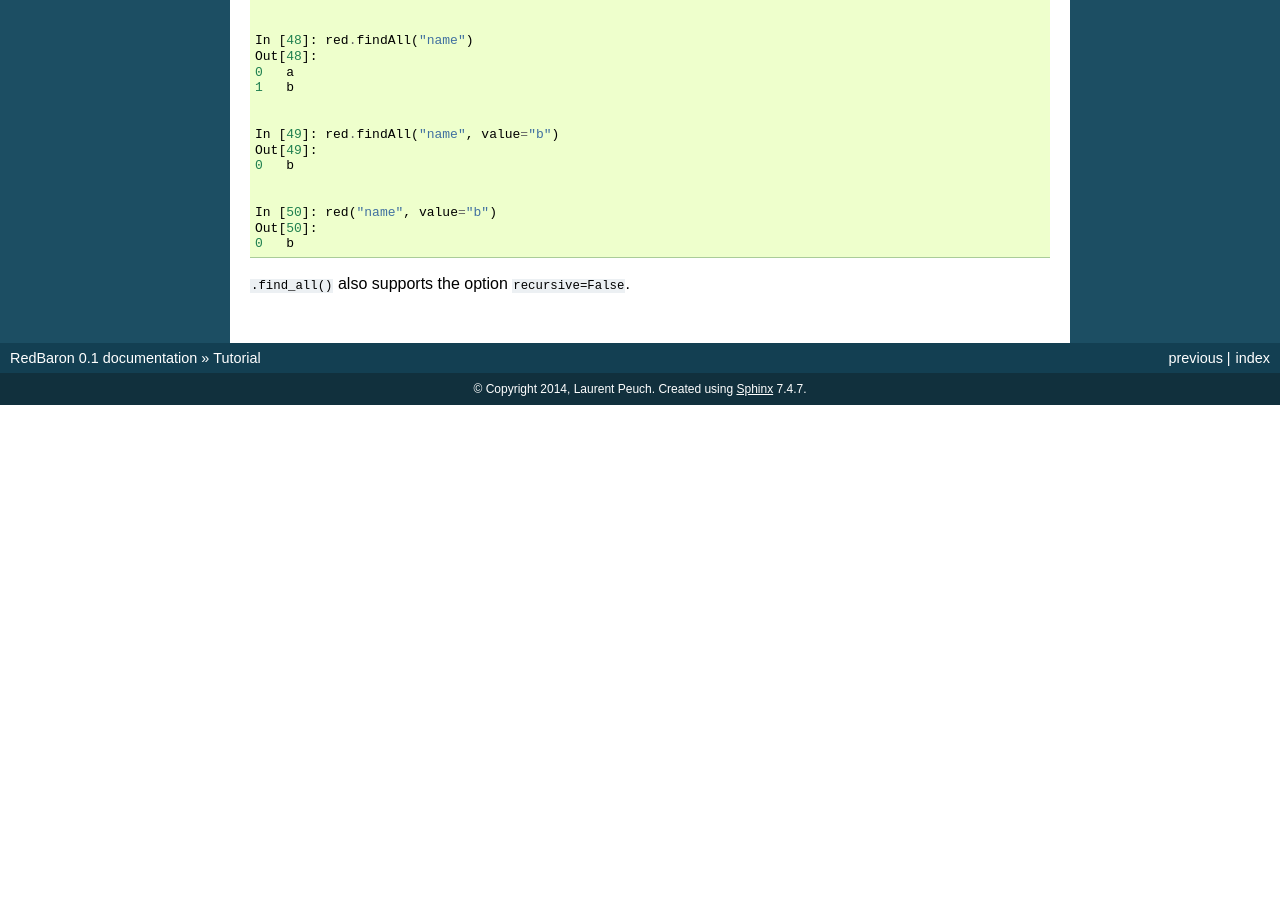
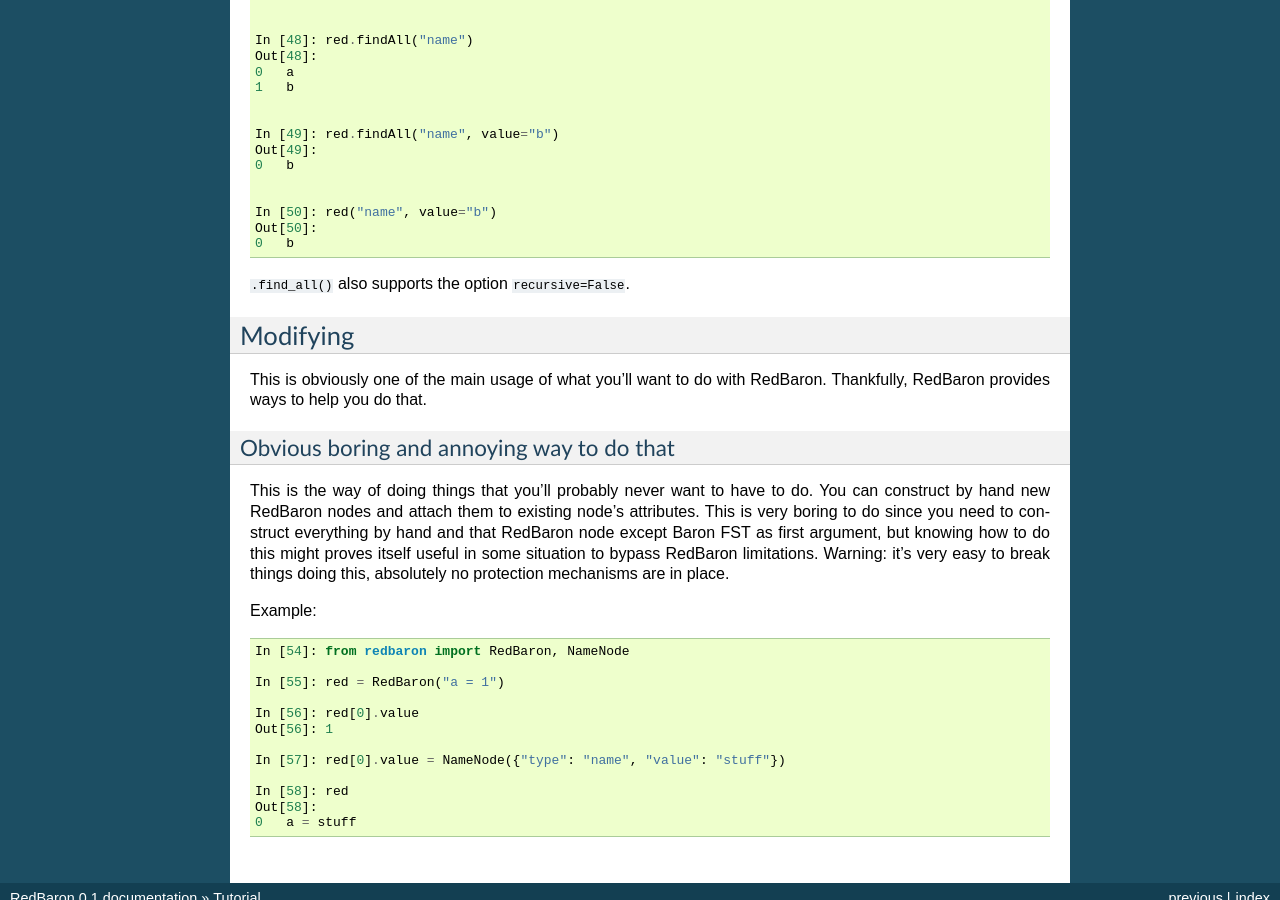
Before and after one commit to PyCQA/redbaron, a Sphinx documentation site: the page built from docs/quickstart.rst, in a window 1280 px wide and 900 px high, scrolled down 5157 px. Built offline with Sphinx 7.4.7, drawn with Linux system fonts in a browser that asks for light colours; before the commit the page ends 5562 px from its top, so only the background shows below that; some of the changed text lies outside the part shown.

Commit message:
[doc] start to document how to modify redbaron

```diff
--- a/docs/quickstart.rst
+++ b/docs/quickstart.rst
@@ -348,3 +348,38 @@ you try to *call* the node this way :file:`node(some_arguments)` this will call
     0   b
 
 :file:`.find_all()` also supports the option :file:`recursive=False`.
+
+
+Modifying
+---------
+
+This is obviously one of the main usage of what you'll want to do with
+RedBaron. Thankfully, RedBaron provides ways to help you do that.
+
+Obvious boring and annoying way to do that
+~~~~~~~~~~~~~~~~~~~~~~~~~~~~~~~~~~~~~~~~~~
+
+This is the way of doing things that you'll probably never want to have to do.
+You can construct by hand new RedBaron nodes and attach them to existing node's
+attributes. This is very boring to do since you need to construct everything by
+hand and that RedBaron node except Baron FST as first argument, but knowing how
+to do this might proves itself useful in some situation to bypass RedBaron
+limitations. Warning: it's very easy to break things doing this, absolutely no
+protection mechanisms are in place.
+
+Example:
+
+.. code-block:: python
+
+    In [54]: from redbaron import RedBaron, NameNode
+
+    In [55]: red = RedBaron("a = 1")
+
+    In [56]: red[0].value
+    Out[56]: 1
+
+    In [57]: red[0].value = NameNode({"type": "name", "value": "stuff"})
+
+    In [58]: red
+    Out[58]:
+    0   a = stuff
```
